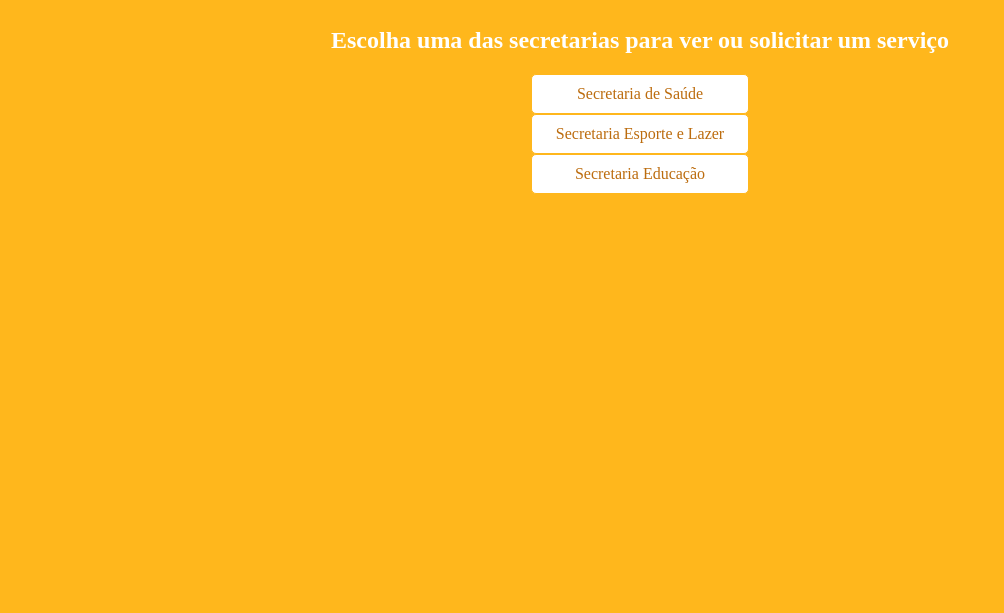
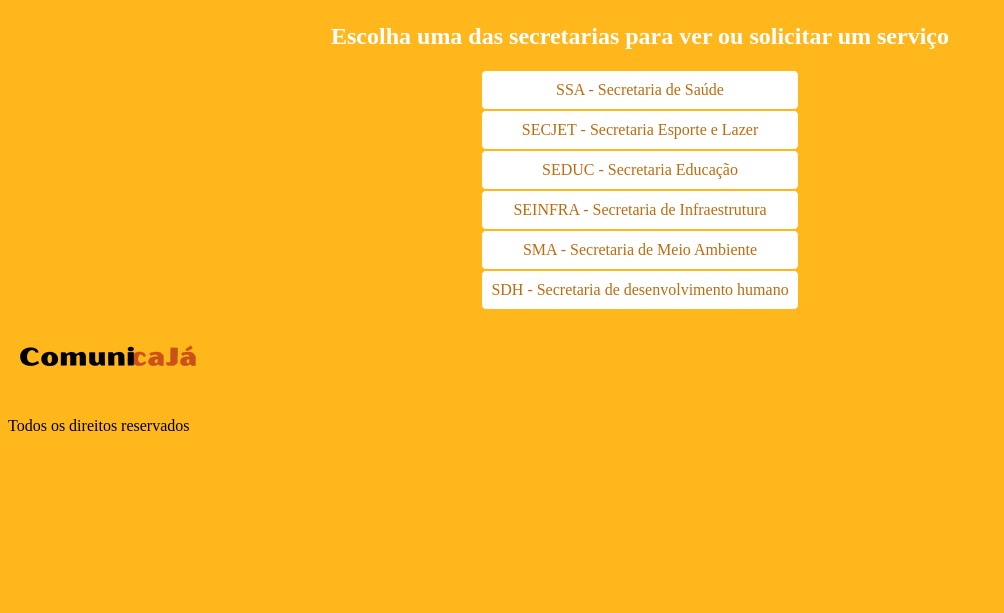
Before and after one commit to Equipe-BitBusters/BitBusters, a plain HTML site: page Pagina_Secretarias/Pagina_Secretarias.html in a window 1280 px wide. Shown: the part 187-800 px from the top of the page, without its empty margins (0-1004 px from the left). Drawn offline with Linux system fonts and the light colour scheme.

Commit message:
Adicionando Secretarias

```diff
--- a/Pagina_Secretarias/Pagina_Secretarias.html
+++ b/Pagina_Secretarias/Pagina_Secretarias.html
@@ -8,13 +8,19 @@
 </head>
 <body>
     <div class="container">
-        <div class="logo"> <img src="Imagens/Comuni (1).png" alt=""></div>
+        <div class="logo"> <img src="Imagens/Comuni (1).png" alt="ComunicaJá"></div>
         <div class="header"><h1>Secretarias</h1></div>
         <div class="sub header"><h2>Escolha uma das secretarias para ver ou solicitar um serviço</h2></div>
-        <div class="btn">Secretaria de Saúde</div>
-        <div class="btn1">Secretaria Esporte e Lazer</div>
-        <div class="btn2">Secretaria Educação</div>
-
+        <div class="btn">SSA - Secretaria de Saúde</div>
+        <div class="btn1">SECJET - Secretaria Esporte e Lazer</div>
+        <div class="btn2">SEDUC - Secretaria Educação</div>
+        <div class="btn3">SEINFRA - Secretaria de Infraestrutura</div>
+        <div class="btn4">SMA - Secretaria de Meio Ambiente</div>
+        <div class="btn5">SDH - Secretaria de desenvolvimento humano</div>
+    </div>
+    <div class="container_2">
+        <div class="img"> <img src="Imagens/Comuni (1).png" alt="ComunicaJá"> </div>
+        <div class="footer"><footer>Todos os direitos reservados</footer></div>
     </div>
 </body>
 </html>
--- a/Pagina_Secretarias/style.css
+++ b/Pagina_Secretarias/style.css
@@ -9,7 +9,7 @@ body{
 }
 
 .logo{
-    font-size: 25px;
+    font-size: 10px;
     font-weight: bold;
 }
 
@@ -21,7 +21,7 @@ body{
 
 .btn{
     padding: 10px 8px;
-    width: 200px;
+    width: 300px;
     color: #bc6c0e;
     background-color: white;
     border: 1px solid #ffb71c;
@@ -37,7 +37,7 @@ body{
 
 .btn1{
     padding: 10px 8px;
-    width: 200px;
+    width: 300px;
     color: #bc6c0e;
     background-color: white;
     border: 1px solid #ffb71c;
@@ -53,7 +53,7 @@ body{
 
 .btn2{
     padding: 10px 8px;
-    width: 200px;
+    width: 300px;
     color: #bc6c0e;
     background-color: white;
     border: 1px solid #ffb71c;
@@ -66,3 +66,61 @@ body{
 .btn2:hover{
     background-color: #d3af62;
 }
+
+.btn3{
+    padding: 10px 8px;
+    width: 300px;
+    color: #bc6c0e;
+    background-color: white;
+    border: 1px solid #ffb71c;
+    border-radius: 5px;
+    text-align: center;
+    user-select: none;
+    cursor: pointer;
+}
+
+.btn3:hover{
+    background-color: #d3af62;
+}
+
+.btn4{
+    padding: 10px 8px;
+    width: 300px;
+    color: #bc6c0e;
+    background-color: white;
+    border: 1px solid #ffb71c;
+    border-radius: 5px;
+    text-align: center;
+    user-select: none;
+    cursor: pointer;
+}
+
+.btn4:hover{
+    background-color: #d3af62;
+}
+
+.btn5{
+    padding: 10px 8px;
+    width: 300px;
+    color: #bc6c0e;
+    background-color: white;
+    border: 1px solid #ffb71c;
+    border-radius: 5px;
+    text-align: center;
+    user-select: none;
+    cursor: pointer;
+}
+
+.btn5:hover{
+    background-color: #d3af62;
+}
+
+.img{
+
+    font-size: 30px;
+    font-weight: bold;
+}
+
+.footer{
+
+}
```
